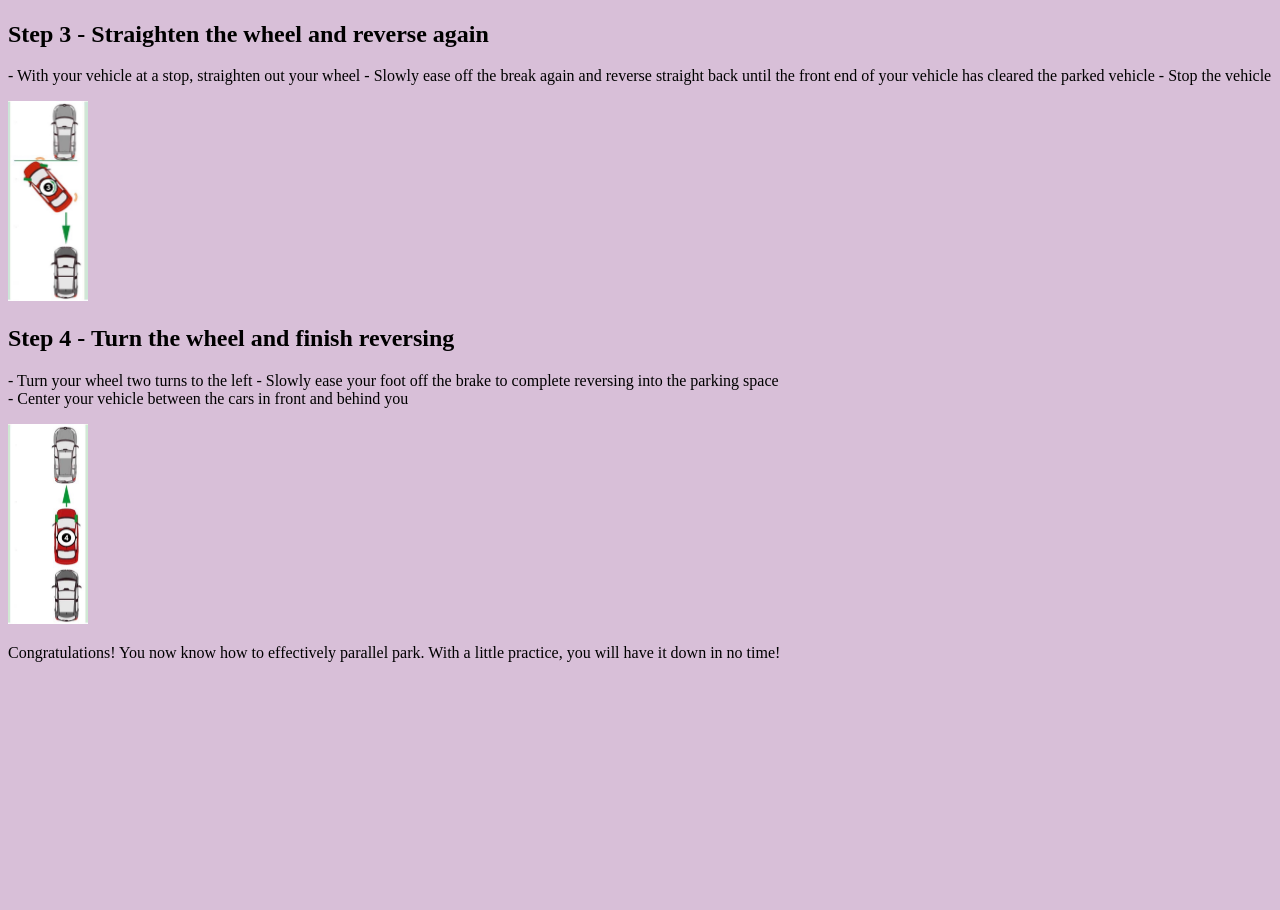
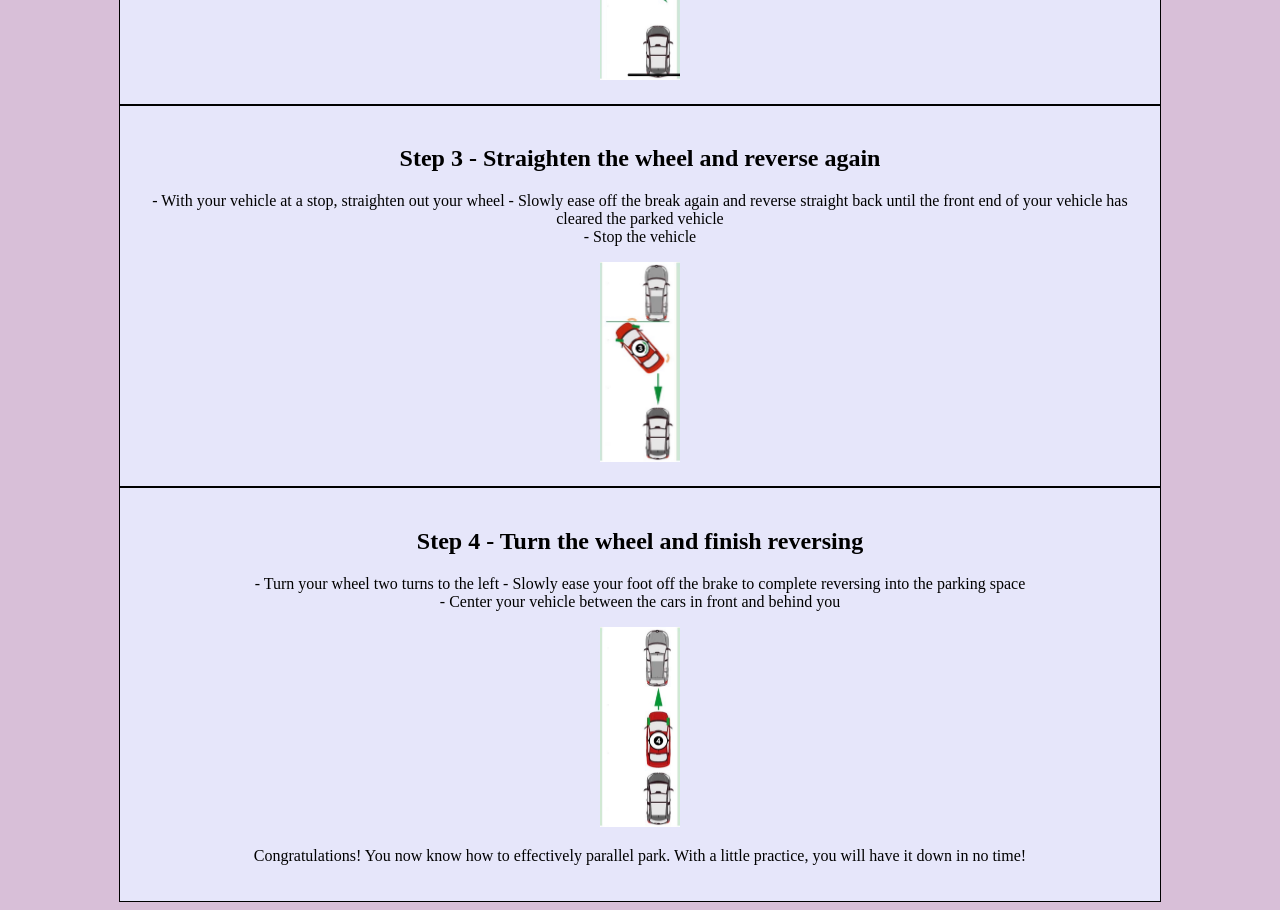
Before and after one commit to alyssadimmick1/web-dev-hw, a plain HTML site: page Assignment-08/index.html in a window 1280 px wide. Shown: the part 785-1695 px from the top of the page. Before the commit the page ends 1463 px from the top, so only its background shows below. Drawn offline with Linux system fonts and the light colour scheme.

Commit message:
Update index.html

```diff
--- a/Assignment-08/index.html
+++ b/Assignment-08/index.html
@@ -9,7 +9,7 @@
      <style>
         body {
            background-color: thistle;
-           text-align: left;
+           text-align: center;
           }
         nav{
           background-color: purple;
@@ -20,6 +20,12 @@
           color: indigo;
           padding: 5px;
         }
+        .container {
+          background-color: lavender;
+          width: 1000px;
+          margin: auto;
+          padding: 20px;
+          border: 1px solid black;
      </style>
   </head>
 
@@ -34,6 +40,7 @@
       <h1>How to Parallel Park in 4 Steps</h1>
     </div>
 
+    <div class="container">
     <h2>Step 1 - Line up your vehicle</h2>
       <p>- Use your right-hand turn signal<br>
         - Pull up next to the vehicle that will be parked in front of you allowing 3 feet of space between you <br>
@@ -41,25 +48,34 @@
         - Shift your vehicle into reverse and check for oncoming traffic
       </p>
       <img src="./images/step-01.jpg" alt="image" height="200" width="80">
+    </div>
+
+    <div class="container">
     <h2>Step 2 - Begin reversing at an angle</h2>
       <p>- Without letting your foot off the break, turn the wheel two full turns to the right<br>
         - Slowly ease your foot off of the break, use light gas if necessary, until the front end of the vehicle is facing away from the parked car at a 45 degree angle<br>
-        -Stop the vehicle
+        - Stop the vehicle
       </p>
       <img src="./images/step-02.jpg" alt="image" height="200" width="80">
+    </div>
+
+    <div class="container">
     <h2>Step 3 - Straighten the wheel and reverse again</h2>
       <p>- With your vehicle at a stop, straighten out your wheel
-        - Slowly ease off the break again and reverse straight back until the front end of your vehicle has cleared the parked vehicle
+        - Slowly ease off the break again and reverse straight back until the front end of your vehicle has cleared the parked vehicle<br>
         - Stop the vehicle
       </p>
       <img src="./images/step-03.jpg" alt="image" height="200" width="80">
+    </div>
+
+    <div class="container">
     <h2>Step 4 - Turn the wheel and finish reversing</h2>
       <p>- Turn your wheel two turns to the left
         - Slowly ease your foot off the brake to complete reversing into the parking space<br>
         - Center your vehicle between the cars in front and behind you
       </p>
         <img src="./images/step-04.jpg" alt="image" height="200" width="80">
-
-      <p> Congratulations! You now know how to effectively parallel park. With a little practice, you will have it down in no time!
+        <p> Congratulations! You now know how to effectively parallel park. With a little practice, you will have it down in no time!
+        </div>
   </body>
 </html>
```
